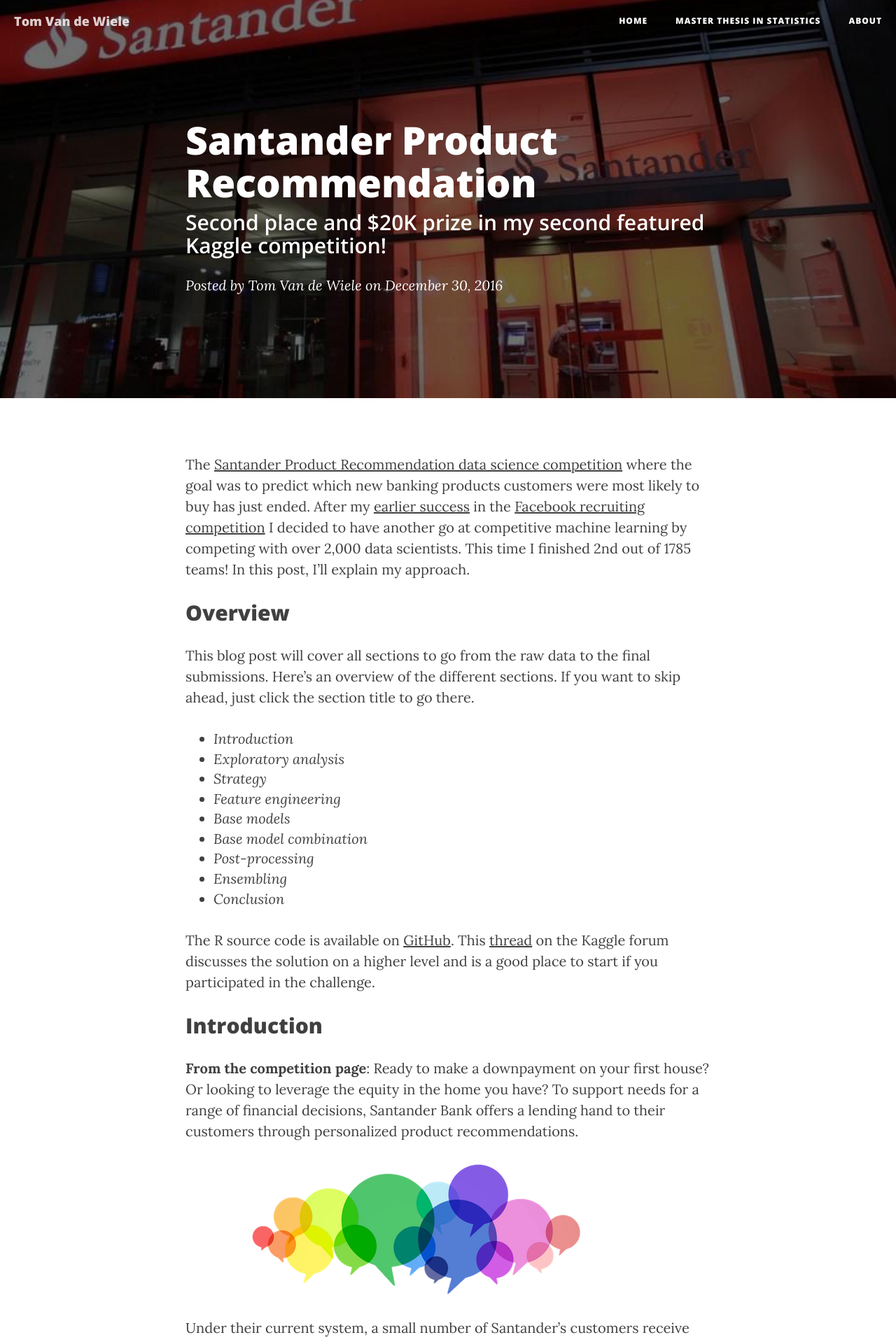
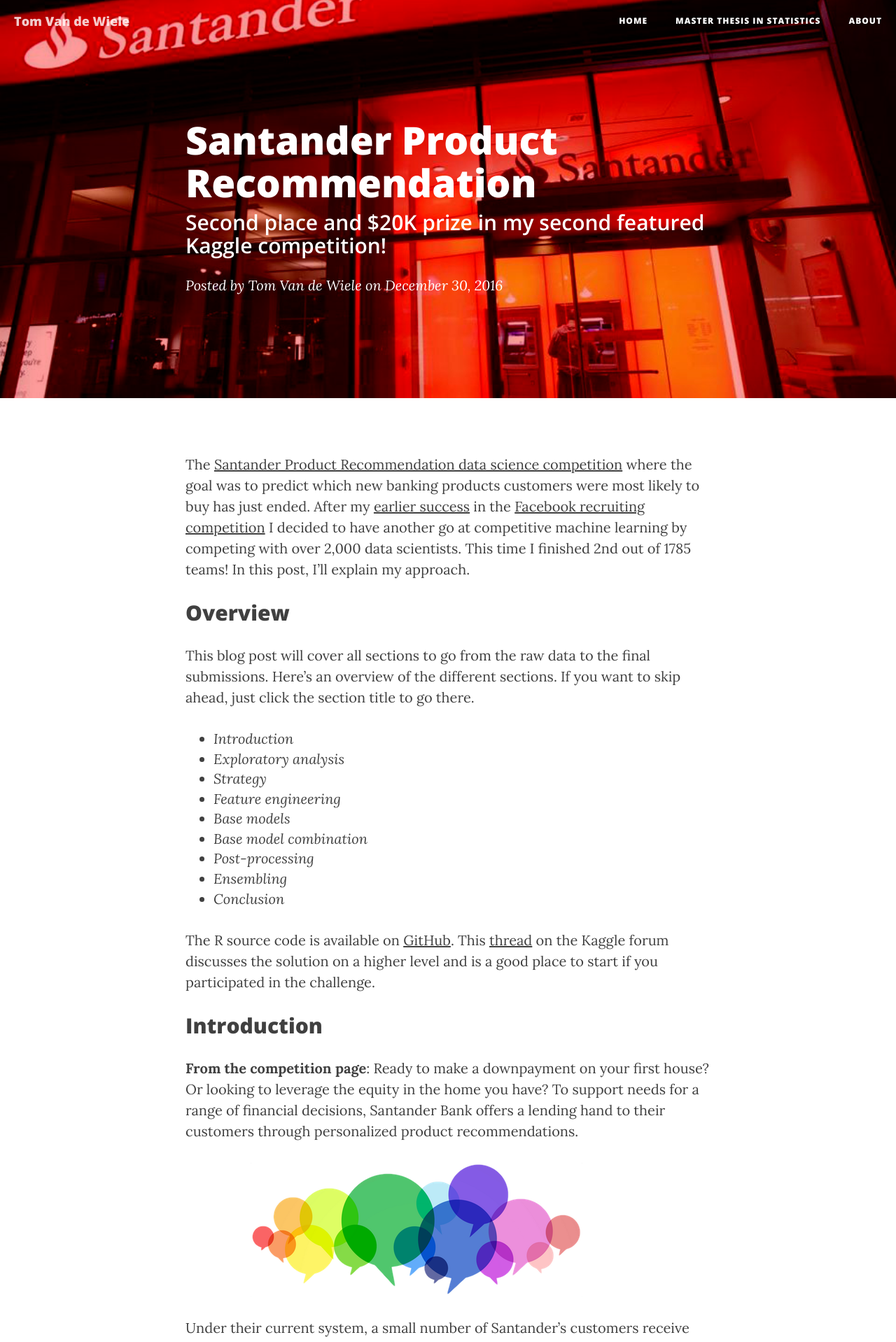
Before and after one commit to ttvand/ttvand.github.io, a Jekyll site: the page built from _posts/2016-12-30-Second place in the Santander product Recommendation Kaggle competition.md, in a window 1280 px wide. Shown: the top 1918 px of the page at 70% size. Built offline with Jekyll 4.4.1, drawn with Linux system fonts in a browser that asks for light colours; nearby versions of some CDN libraries; comment, search, counter and statistics services are not loaded.

Commit message:
Red background Santander

```diff
--- a/_posts/2016-12-30-Second place in the Santander product Recommendation Kaggle competition.md
+++ b/_posts/2016-12-30-Second place in the Santander product Recommendation Kaggle competition.md
@@ -4,7 +4,7 @@ title: "Santander Product Recommendation"
 subtitle:   "Second place and $20K prize in my second featured Kaggle competition!"
 date:       2016-12-30 00:00:00
 author:     "Tom Van de Wiele"
-header-img: "img/Santander/Santander office 4 shaded.jpg"
+header-img: "img/Santander/Santander office 4 red.jpg"
 comments: true
 ---
 
```
Also changed, not shown: img/Santander/Santander office 4 red.jpg (added), 1 other file.
